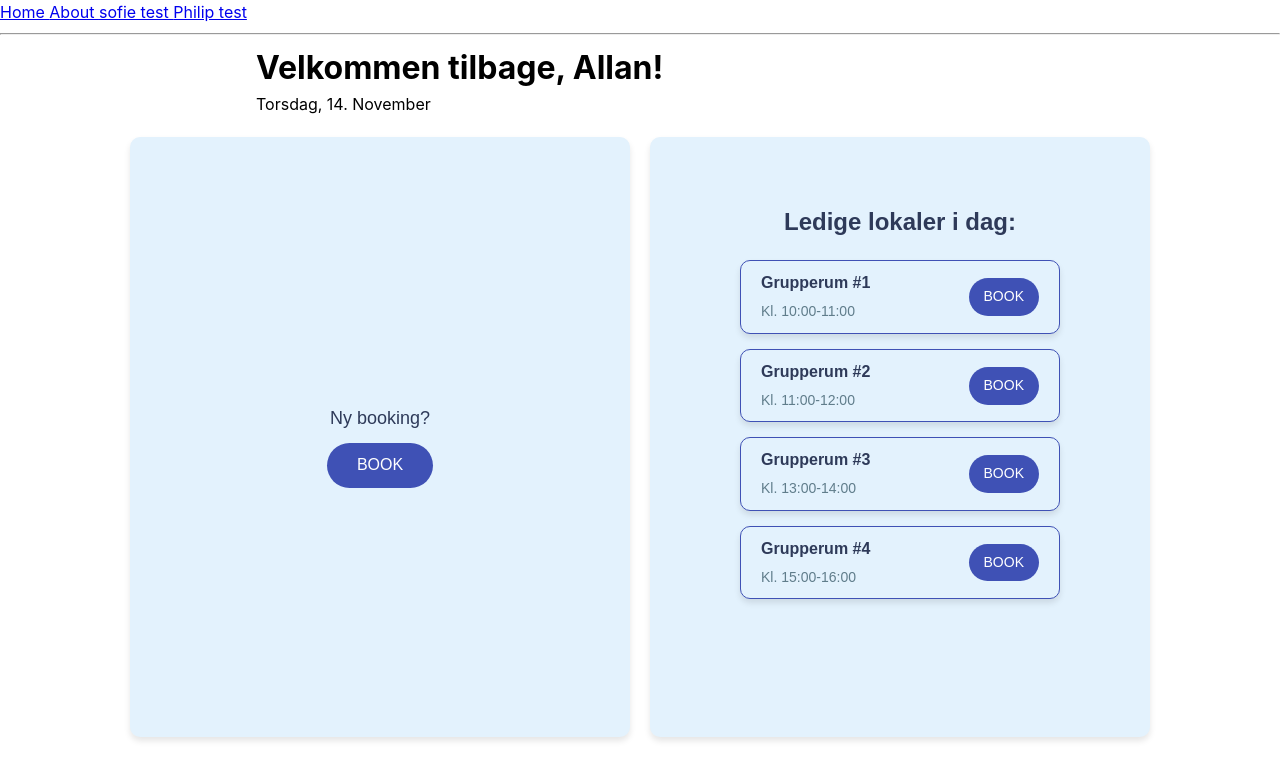
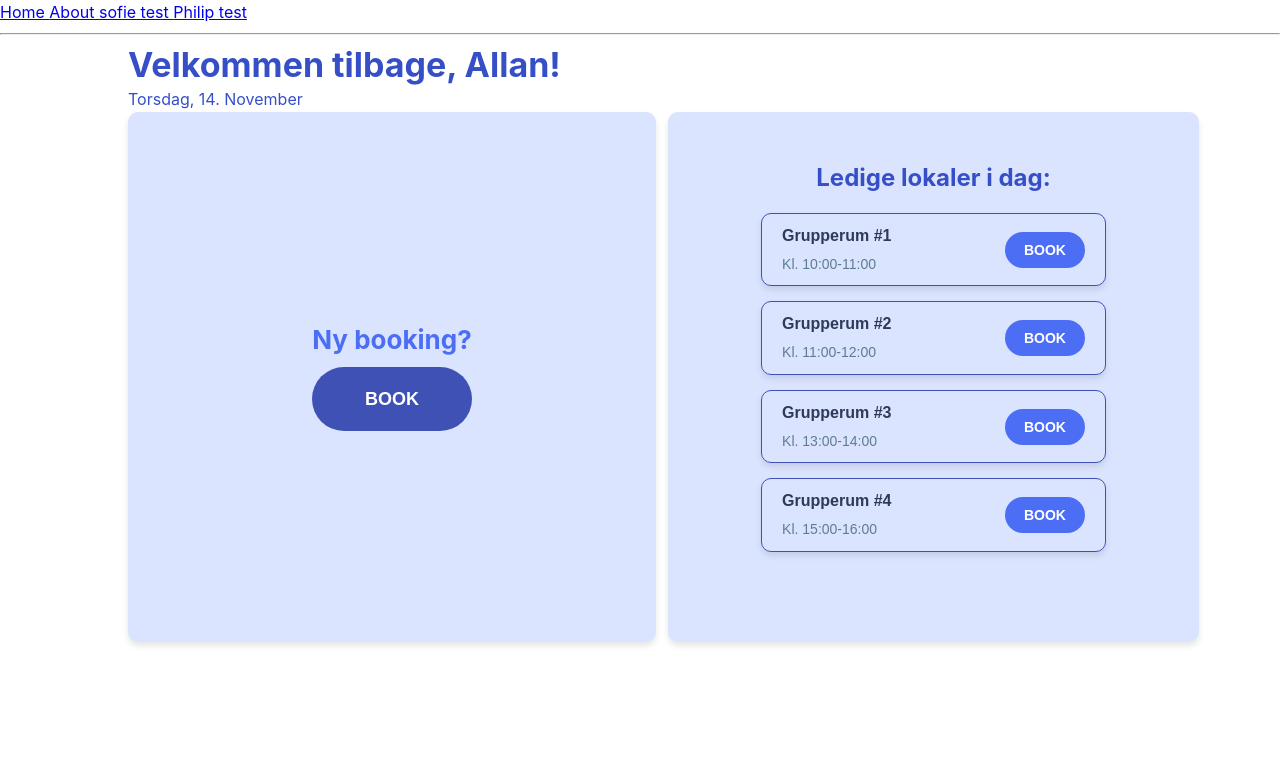
Before and after one commit to Nunatuna/Booking_system, a React (Vite) app: page /Booking_system/philip in a window 1280 px wide. Shown: the top 780 px of the page. Built offline with nearby package versions, Linux system fonts and the light colour scheme.

Commit message:
IdagerdetMaja´sfødselsdaghurrahurrahurraa

```diff
--- a/src/components/LedigeLokaler.jsx
+++ b/src/components/LedigeLokaler.jsx
@@ -1,4 +1,8 @@
 import React from 'react';
+import CancelMeetingButton from './CancelMeetingBtn';
+import { Title } from '@mantine/core';
+import { Button } from '@mantine/core';
+
 
 function AvailableRooms() {
   const rooms = [
@@ -15,7 +19,7 @@ function AvailableRooms() {
   return (
     <div style={styles.container}>
         <div style={styles.ledigeCard}>
-      <h1 style={styles.heading}>Ledige lokaler i dag:</h1>
+        <Title style={styles.heading} order={1}>Ledige lokaler i dag: </Title>
       <div style={styles.cardContainer}>
         {rooms.map((room) => (
           <div key={room.id} style={styles.roomCard}>
@@ -23,9 +27,8 @@ function AvailableRooms() {
               <p style={styles.roomName}>{room.name}</p>
               <p style={styles.roomTime}>{room.time}</p>
             </div>
-            <button style={styles.button} onClick={() => handleBooking(room.name)}>
-              BOOK
-            </button>
+            <Button onClick={() => handleBooking(room.name)} variant="filled" color="indigo" size="sm" radius="xl">BOOK</Button>
+
           </div>
         ))}
       </div>
@@ -35,24 +38,29 @@ function AvailableRooms() {
 }
 
 const styles = {
+  // h1: {
+  //   fontSize: '24px',
+  //   color: '#2E3A59',
+  //   marginBottom: '20px',
+  // },
   container: {
     textAlign: 'center',
     fontFamily: 'Arial, sans-serif',
 
   },
   ledigeCard: {
-    backgroundColor: '#E3F2FD',
+    backgroundColor: '#DBE4FF',
     padding: '10%',
     borderRadius: '10px',
     display: 'inline-block',
     boxShadow: '0px 4px 6px rgba(0, 0, 0, 0.1)',
-    width: '100%',
-    minHeight: '600px',
+    width: '531px',
+    minHeight: '530px',
 
   },
   heading: {
     fontSize: '24px',
-    color: '#2E3A59',
+    color: '#364FC7',
     marginBottom: '20px',
   },
   cardContainer: {
@@ -61,7 +69,7 @@ const styles = {
     alignItems: 'center',
   },
   roomCard: {
-    backgroundColor: '#E3F2FD',
+    // backgroundColor: '#E3F2FD',
     border: '1px solid #3F51B5',
     borderRadius: '10px',
     display: 'flex',
--- a/src/components/NewBooking.jsx
+++ b/src/components/NewBooking.jsx
@@ -1,5 +1,6 @@
 import React from 'react';
-
+import { Title } from '@mantine/core';
+import { Button } from '@mantine/core';
 function NyBooking() {
   const handleBookingClick = () => {
     alert("Booking initiated!"); // Replace this with your booking logic
@@ -9,10 +10,9 @@ function NyBooking() {
     // velkommen tilbage er replaceable, Nybooking her
     <div style={styles.container}>
       <div style={styles.bookingCard}>
-        <p style={styles.text}>Ny booking?</p>
-        <button style={styles.button} onClick={handleBookingClick}>
-          BOOK
-        </button>
+      <Title style={styles.text} order={2}>Ny booking?</Title>
+      <Button style={styles.button} onClick={handleBookingClick} variant="filled" color="indigo" size="lg" radius="xl">BOOK</Button>
+
       </div>
     </div>
 
@@ -26,30 +26,33 @@ const styles = {
   },
 
   bookingCard: {
-    backgroundColor: '#E3F2FD',
+    backgroundColor: '#DBE4FF',
     padding: '10%',
     borderRadius: '10px',
     display: 'inline-block',
     boxShadow: '0px 4px 6px rgba(0, 0, 0, 0.1)',
-    width: '100%',
-    minHeight: '600px',
+    width: '528px',
+    minHeight: '530px',
     display: 'flex',
     flexDirection: 'column',
     alignItems: 'center',
     justifyContent: 'center',
   },
   text: {
-    fontSize: '18px',
-    color: '#2E3A59',
+    width: '160px',
+    height: '35px',
+
+    color: '#4C6EF5',
     marginBottom: '10px',
   },
   button: {
-    fontSize: '16px',
+    width: '160px',
+    height: '64px',
     backgroundColor: '#3F51B5',
     color: '#FFFFFF',
     padding: '10px 30px',
     border: 'none',
-    borderRadius: '25px',
+
     cursor: 'pointer',
   },
     // heading: {
--- a/src/routes/philip.lazy.jsx
+++ b/src/routes/philip.lazy.jsx
@@ -2,6 +2,8 @@ import * as React from 'react'
 import { createLazyFileRoute } from '@tanstack/react-router'
 import NyBooking from '../components/NewBooking';
 import LedigeLokaler from '../components/LedigeLokaler';
+import { Title } from '@mantine/core';
+import { Text } from '@mantine/core';
 
 export const Route = createLazyFileRoute('/philip')({
   component: RouteComponent,
@@ -11,8 +13,8 @@ function RouteComponent() {
     return (
 <div>
     <div style={styles.hejallan}>
-        <h1 style={{margin: 0}}>Velkommen tilbage, Allan!</h1>
-        <p style={{margin:'inherit'}}>Torsdag, 14. November</p>
+    <Title style={{margin: 0, color: '#364FC7'}} order={1}>Velkommen tilbage, Allan!</Title>
+    <Text style={{color:'#364FC7'}} size="md">Torsdag, 14. November</Text>
     </div>
       <div style={styles.container}>
         <div style={styles.component}>
@@ -31,17 +33,18 @@ function RouteComponent() {
   const styles = {
     container: {
       display: 'flex', // Aligns components side by side
-      justifyContent: 'center', // Centers the components horizontally
+      // justifyContent: 'center', // Centers the components horizontally
       alignItems: 'flex-start', // Aligns components at the top
-      gap: '20px', // Adds spacing between the components
-      padding: '20px',
+      gap: '40px', // Adds spacing between the components
+      // padding: '20px',
+      paddingLeft: '10%',
     },
     component: {
       flex: '1 1 45%', // Ensures both components take up 45% of the width and adjust for smaller screens
       maxWidth: '500px', // Limits how wide each component can grow
     },
     hejallan: {
-      paddingLeft: '20%',
+      paddingLeft: '10%',
       display: 'flex',
       flexDirection: 'column',
       alignItems: 'flex-start',
```
